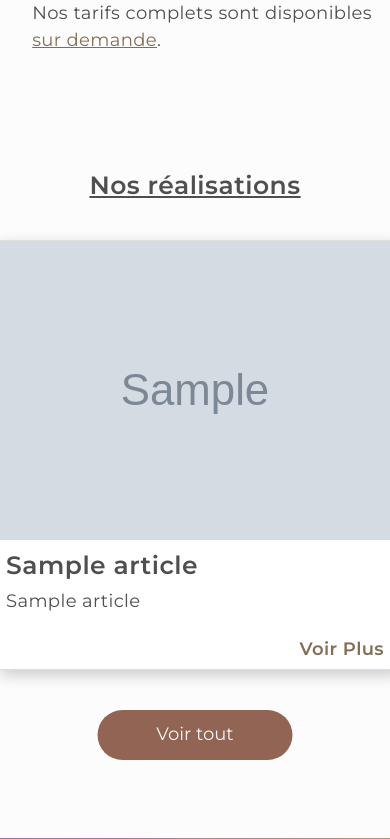
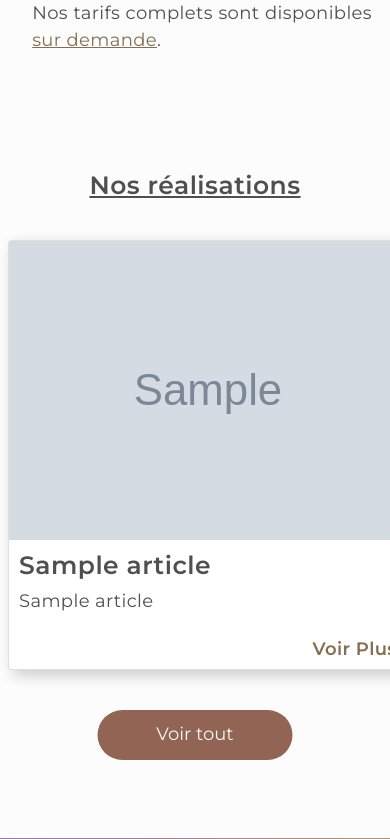
Before and after one commit to normanalie/eklislutherie, a Flask app: page / in a window 390 px wide; the page is wider, and only the part inside the window is pictured. Shown: the part 2953-3792 px from the top of that part. Run offline with Flask 2, Linux system fonts and the light colour scheme; tables that the repository leaves empty hold one stand-in row (values such as "Sample post"); grey boxes marked "Sample" are stand-in pictures.

Commit message:
Fix bad alignement on phone

```diff
--- a/app/static/css/global.css
+++ b/app/static/css/global.css
@@ -349,7 +349,7 @@ body, html{
     height: 80%;
     max-height: 400px;
     object-fit: cover;
-    object-position: 0% 100%;
+    object-position: 50% 100%;
 }
 
 .card .content {
--- a/app/templates/index.html
+++ b/app/templates/index.html
@@ -97,7 +97,7 @@
 
 <div id="achievements" class="achievements">
     <h3 class="title">Nos réalisations</h3>
-    <div id="slide-cart" class="slide row justify-content-center">
+    <div id="slide-cart" class="slide row">
     <div class="col-sm-2 d-none d-md-block"></div>
     {% set first_article = true %}
     {% for achievement in achievements %}
```
